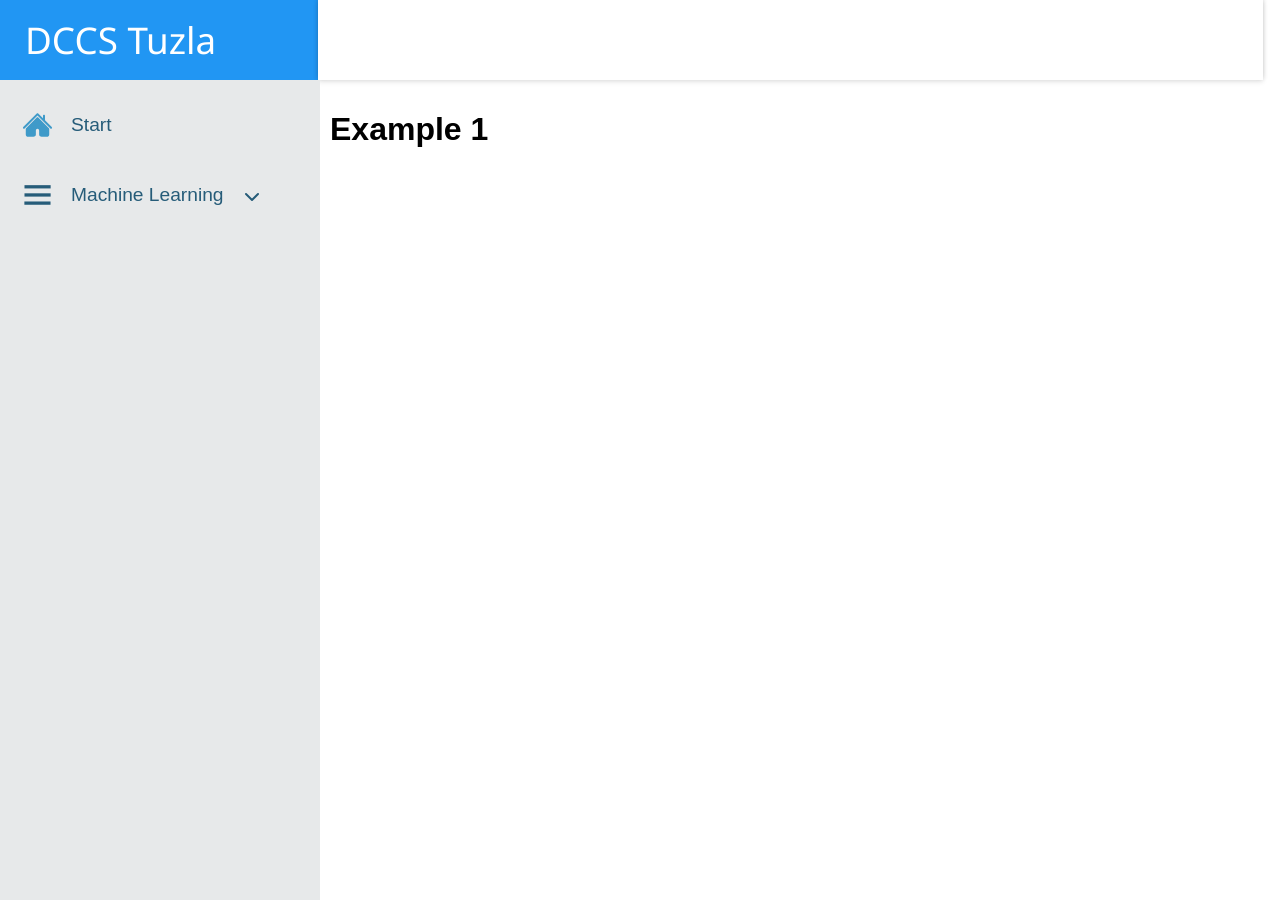
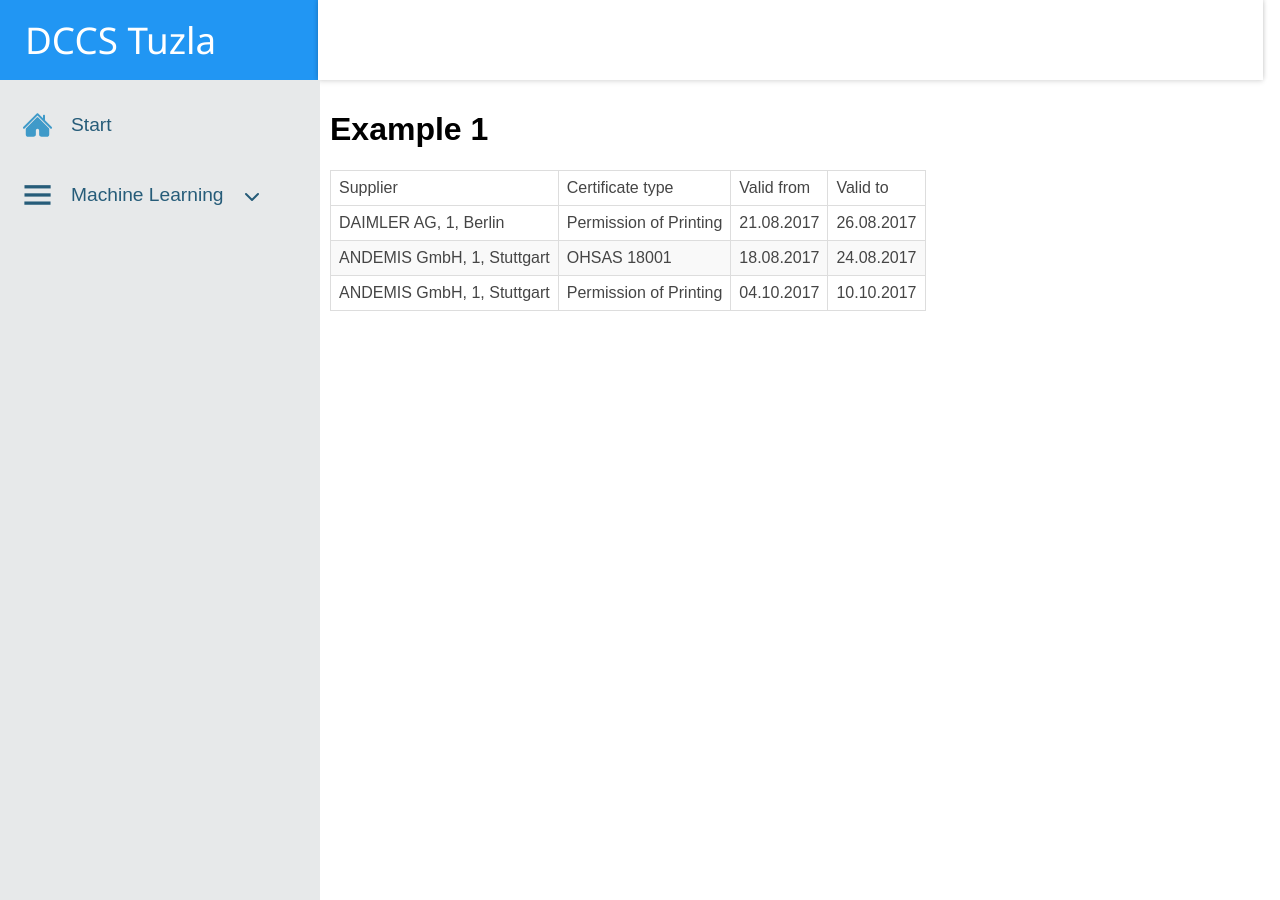
Before and after one commit to Tumusime14/Certificate-Manager---David, a React app: page /example1 in a window 1280 px wide. Built offline with nearby package versions, Linux system fonts and the light colour scheme.

Commit message:
Rebase combined changes from Task and Task two

```diff
--- a/src/App.tsx
+++ b/src/App.tsx
@@ -1,13 +1,13 @@
 import React, { FC } from "react";
 import { BrowserRouter as Router, Routes, Route } from "react-router-dom";
 import Sidebar from "./components/Sidebar";
+// import Table from "./components/Table";
 import "./App.css";
 import Example1 from "./components/Example1";
 import Example2 from "./components/Example2";
 import Example3 from "./components/Example3";
 
 const Start = () => <h1>Start</h1>;
-
 const App: FC = () => {
   return (
     <Router>
--- a/src/components/Example1.tsx
+++ b/src/components/Example1.tsx
@@ -1,8 +1,9 @@
 import React from "react";
+import Table from "./Table";
 
 const Example1 = () =>{
     return(
-        <h1>Example 1</h1>
+        <><h1>Example 1</h1><Table /></>
     )
 }
 
--- /dev/null
+++ b/src/components/Table.css
@@ -0,0 +1,19 @@
+table {
+    width: 100%;
+    border-collapse: collapse;
+  }
+
+  th, td {
+    border: 1px solid #dddddd;
+    text-align: left;
+    padding: 8px;
+    color: rgb(69, 69, 69);
+  }
+
+  th {
+    background-color: #f2f2f2;
+  }
+
+  tr:nth-child(even) {
+    background-color: #f9f9f9;
+  }
--- /dev/null
+++ b/src/components/Table.tsx
@@ -0,0 +1,52 @@
+import React from 'react';
+import "./Table.css";
+
+const Table = () => {
+  const data = [
+    {
+      supplier: 'DAIMLER AG, 1, Berlin',
+      certificateType: 'Permission of Printing',
+      validFrom: '21.08.2017',
+      validTo: '26.08.2017'
+    },
+    {
+      supplier: 'ANDEMIS GmbH, 1, Stuttgart',
+      certificateType: 'OHSAS 18001',
+      validFrom: '18.08.2017',
+      validTo: '24.08.2017'
+    },
+    {
+      supplier: 'ANDEMIS GmbH, 1, Stuttgart',
+      certificateType: 'Permission of Printing',
+      validFrom: '04.10.2017',
+      validTo: '10.10.2017'
+    }
+  ];
+
+  return (
+    <div>
+      <table>
+        <thead>
+          <tr>
+            <td>Supplier</td>
+            <td>Certificate type</td>
+            <td>Valid from</td>
+            <td>Valid to</td>
+          </tr>
+        </thead>
+        <tbody>
+          {data.map((row, index) => (
+            <tr key={index}>
+              <td>{row.supplier}</td>
+              <td>{row.certificateType}</td>
+              <td>{row.validFrom}</td>
+              <td>{row.validTo}</td>
+            </tr>
+          ))}
+        </tbody>
+      </table>
+    </div>
+  );
+};
+
+export default Table;
```
Also changed, not shown: package.json (line endings or trailing spaces), public/home.svg (added), public/menu.svg (added), src/components/Sidebar.tsx (line endings or trailing spaces).
